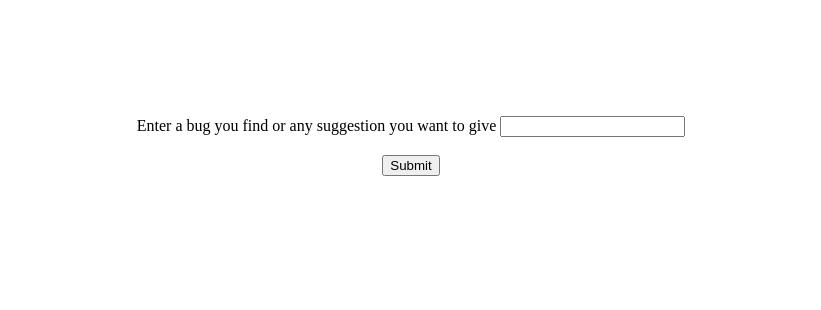
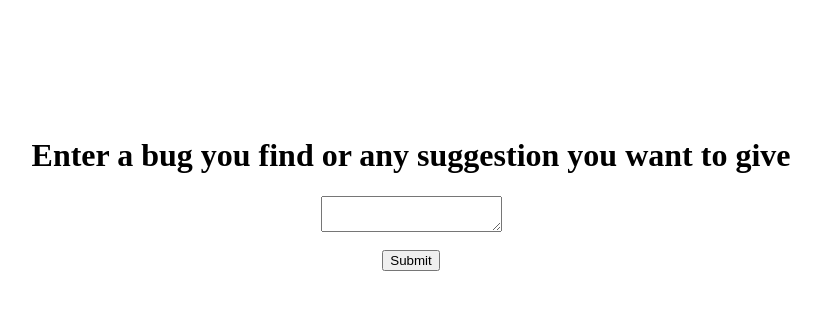
Before and after one commit to Gauravkumar1502/CC-ST, a plain HTML site: page index.html in a window 1280 px wide. Shown: the whole page, without its empty margins (229-1050 px from the left). Drawn offline with Linux system fonts and the light colour scheme.

Commit message:
Update index.html

```diff
--- a/index.html
+++ b/index.html
@@ -7,8 +7,8 @@
       <br><br><br><br><br><br>
 
     <form methord="post" action="feedbacck.java">
-      <label for="feedback">Enter a bug you find or any suggestion you want to give</label>
-      <input type="textarea" name="feedback"/><br><br>
+      <h1 for="feedback">Enter a bug you find or any suggestion you want to give</h1>
+      <textarea name="feedback"></textarea><br><br>
       <input type="submit" value="Submit"/>
     </form>
     </center>
```
